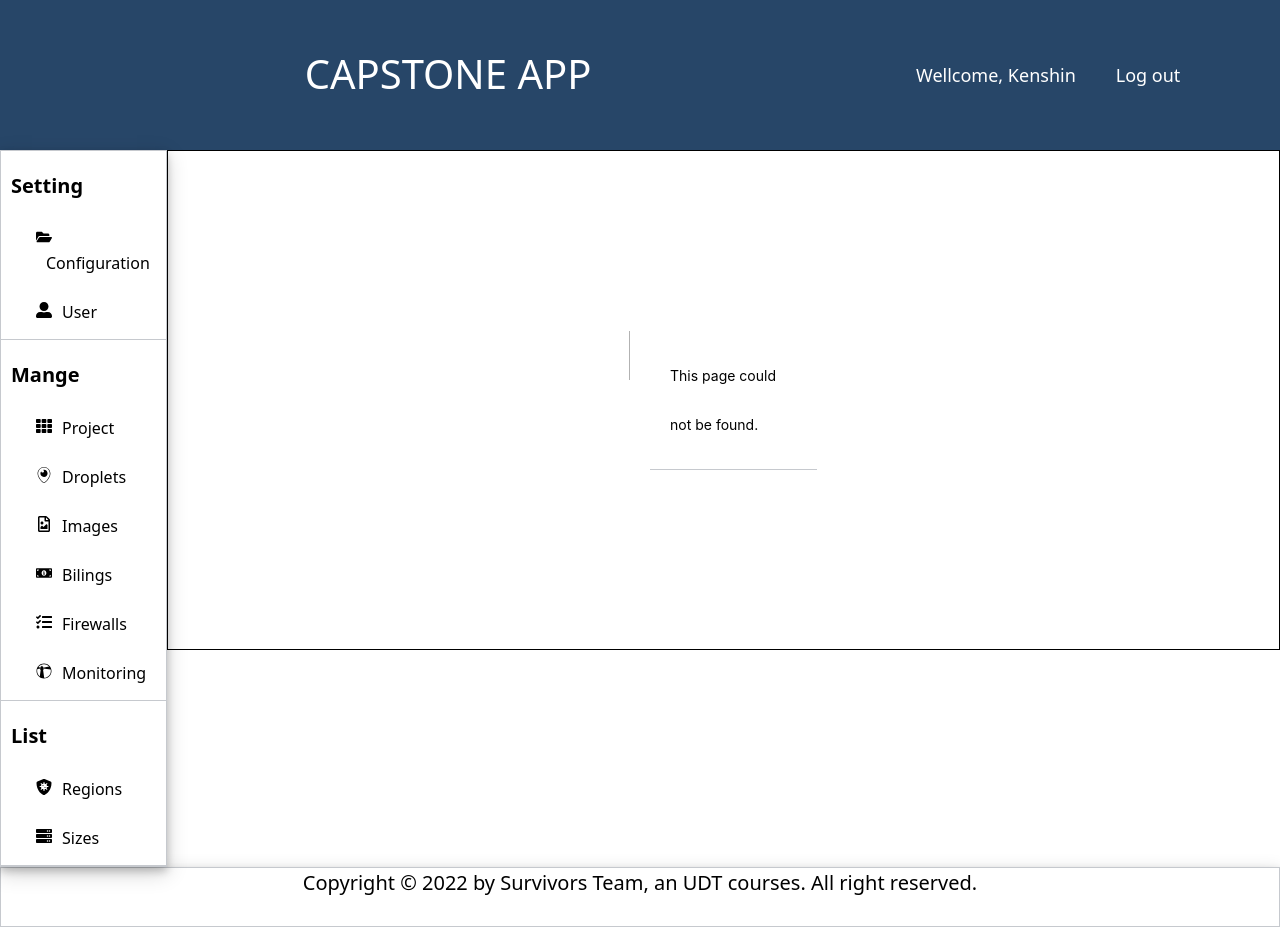
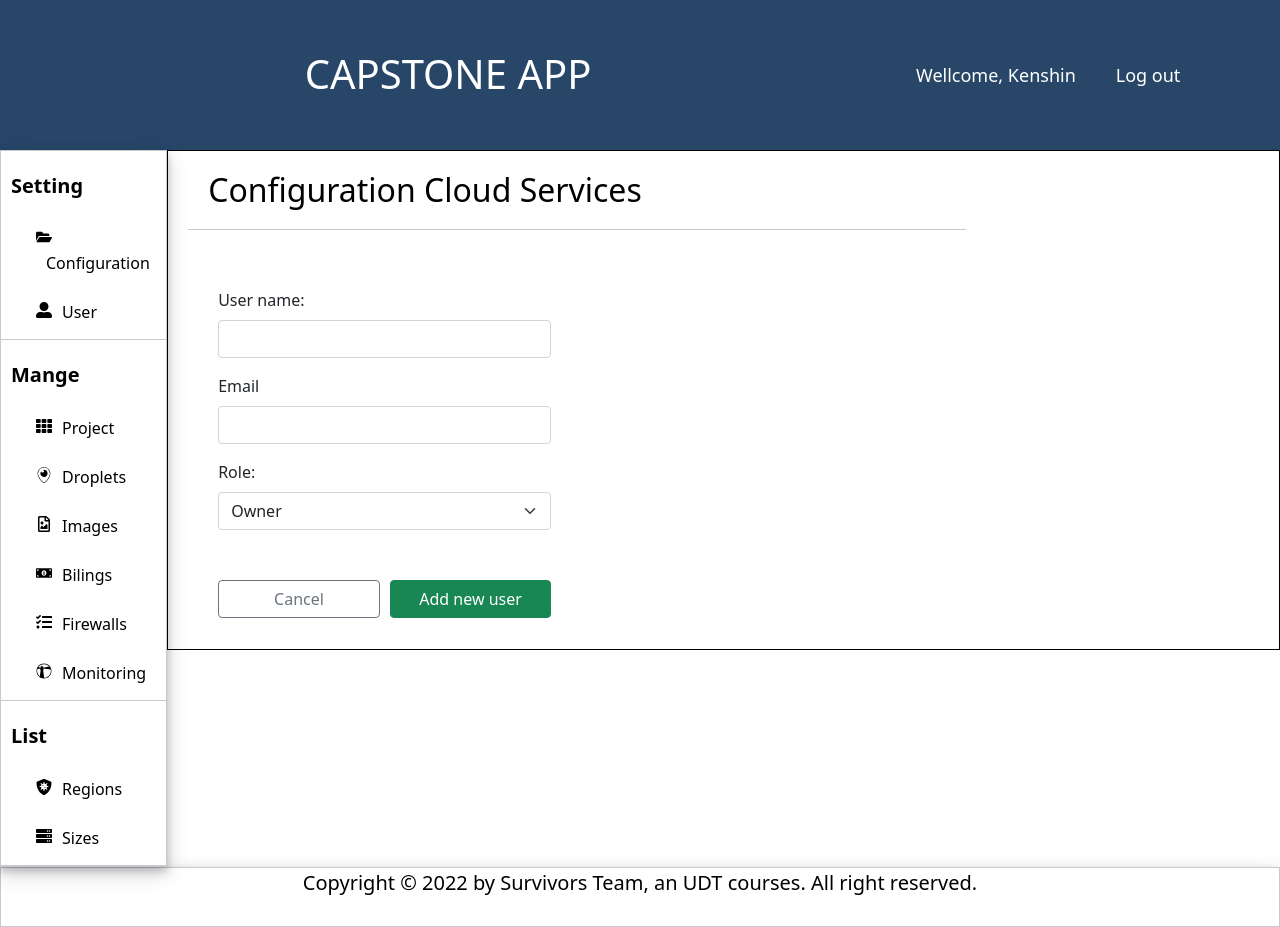
Before and after one commit to quangvinhln2008/CapstoneApp-Front-End, a Next.js app: page /accounts/configuration in a window 1280 px wide. Before the commit this address had no page. Built offline with nearby package versions, Linux system fonts and the light colour scheme.

Commit message:
SCP-42| Add form configuration cloud services

```diff
--- /dev/null
+++ b/pages/accounts/configuration/index.tsx
@@ -0,0 +1,68 @@
+import Head from 'next/head'
+import { useRouter } from 'next/router'
+import React, { FormEvent, MouseEvent, useState } from 'react'
+import { Button, Form, FormGroup, Input, Label, Modal, Table } from 'reactstrap'
+import InputGroup from '../../../components/InputGroup'
+
+const User = () => {
+  const router = useRouter()
+
+  const [userRole, setUserRole] = useState('')
+  const [userName, setUserName] = useState('')
+  const [email, setEmail] = useState('')
+
+  function handleUserNameChange(value: string): void {
+    setUserName(value)
+  }
+
+  function handleEmailChange(value: string): void {
+    setEmail(value)
+  }
+
+  function handleRoleChange(e: React.ChangeEvent<HTMLInputElement>): void {
+    setUserRole(e.target.value)
+  }
+
+  function handleCancelClick(e: MouseEvent): void {
+    e.preventDefault()
+    router.push('/users')
+  }
+
+  function handleSaveClick(e: FormEvent<HTMLFormElement>): void {
+    e.preventDefault()
+    console.log('click')
+  }
+
+  return (
+    <>
+      <Head>
+        <title>Capstone Application | User</title>
+      </Head>
+      <div className="content__header">
+        <h2>Configuration Cloud Services</h2>
+      </div>
+      <Form onSubmit={handleSaveClick} className="content__form">
+        <InputGroup onChange={handleUserNameChange} value={userName} name="userName" label="User name:" type="text" />
+        <InputGroup onChange={handleEmailChange} value={email} name="email" label="Email" type="email" />
+        <FormGroup>
+          <Label for="role">Role:</Label>
+          <Input id="role" name="role" onChange={handleRoleChange} type="select">
+            <option value="owner">Owner</option>
+            <option value="project">Project Manager</option>
+            <option value="billing">Billing Manager</option>
+            <option value="developer">Developer</option>
+          </Input>
+        </FormGroup>
+        <div className="content__form_button">
+          <Button onClick={handleCancelClick} className="content__button_cancel" outline>
+            Cancel
+          </Button>
+          <Button className="content__button_save" color="success">
+            Add new user
+          </Button>
+        </div>
+      </Form>
+    </>
+  )
+}
+export default User
```
